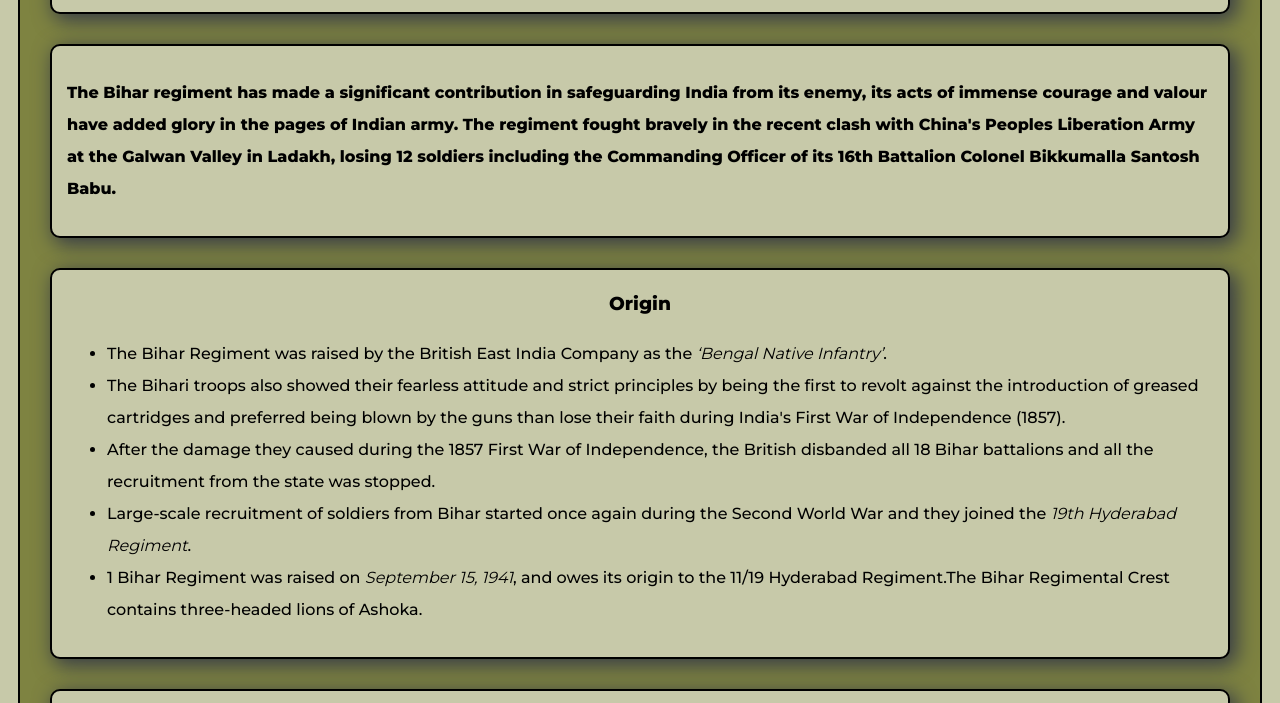
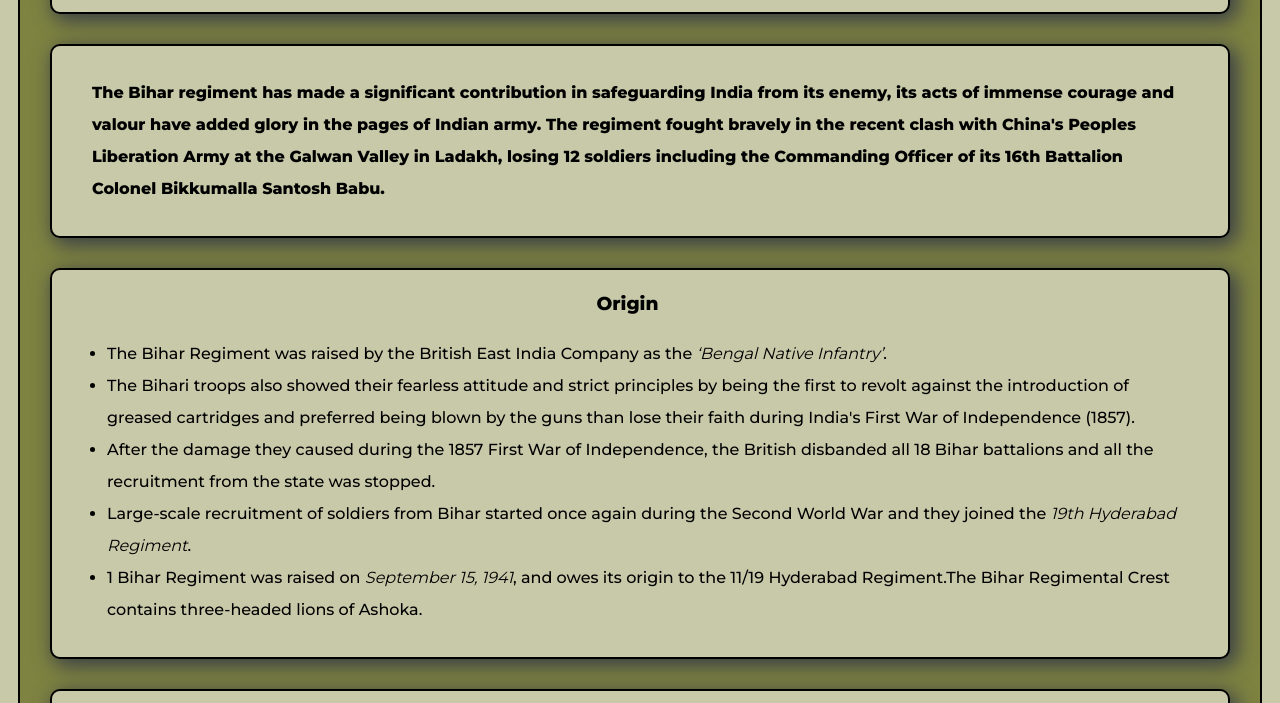
Before and after one commit to VicodinAbuser/Tribute-Page---Bihar-Regiment-FreeCodeCamp-RWD-Project-, a plain HTML site: page index.html in a window 1280 px wide. Shown: the part 1323-2026 px from the top of the page. Drawn offline with Linux system fonts and the light colour scheme.

Commit message:
Changed padding of the info tabs sections

```diff
--- a/style.css
+++ b/style.css
@@ -42,6 +42,7 @@ a:hover {
     border-radius: 10px;
     box-shadow: 5px 5px 20px 2px #393e46;
     padding: 15px;
+    padding-right: 40px;
     border-color: black;
     border-style: solid;
     border-width: 2px;
@@ -50,9 +51,17 @@ a:hover {
     font-weight: 500;
 }
 
+.intro {
+    padding-left: 40px;
+}
+
 .footer {
     font-weight: 500;
     padding: 20px;
+}
+
+.honors {
+    padding-left: 40px;
 }
 
 #main {
```
